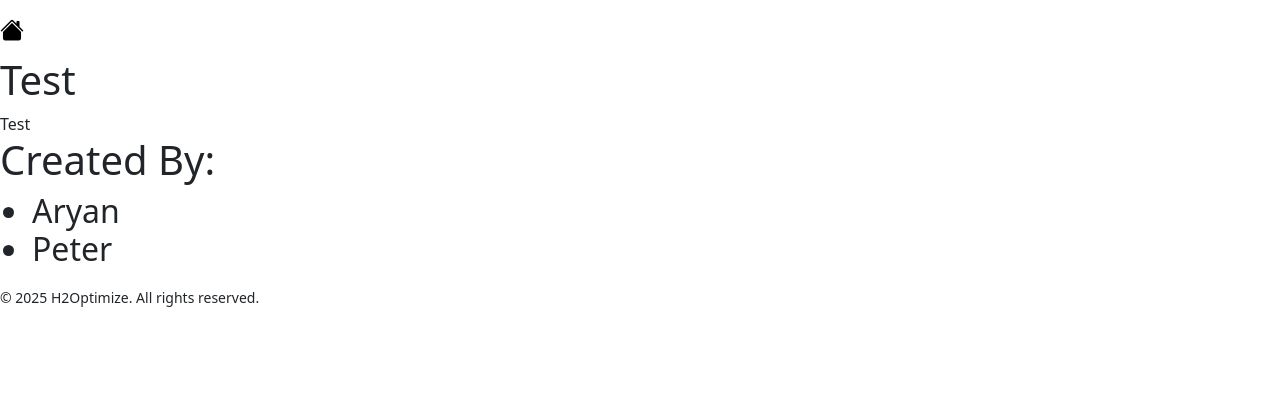
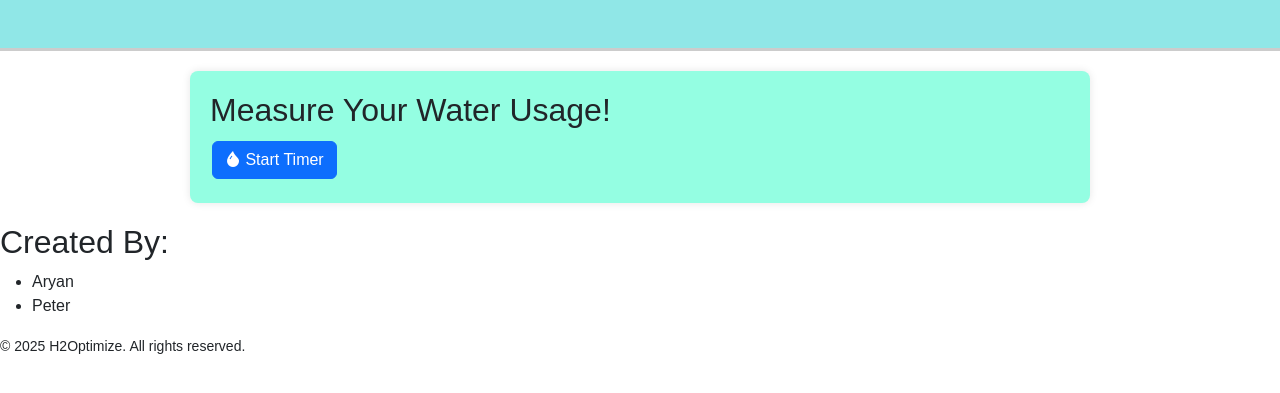
Before and after one commit to aryan-sathish/build-a-thon-2025, a Flask app: page / in a window 1280 px wide. Shown: the top 393 px of the page. Run offline with Flask 3, Linux system fonts and the light colour scheme.

Commit message:
started on the js code for timer

```diff
--- a/templates/design_templates/style.css
+++ b/static/style.css
@@ -1,4 +1,4 @@
-/* style.css */
+style.css
 
 /* General list styling */
 ul li {
@@ -8,10 +8,10 @@ ul li {
 /* Header styling */
 header {
     padding: 20px;
-    background-color: #556D8A;
+    background-color: #90e7e7;
     border-bottom: 3px solid #ccc;
 }
-
+/*
 header h1 a {
     text-decoration: none;
     color: black;
@@ -21,16 +21,18 @@ header h1 a:hover {
     text-decoration: underline;
     color: darkblue;
 }
-
-footer {
+*/
+/*footer {
     padding: 20px;
     background-color: #556D8A;
     border-bottom: 3px solid #ccc;
 }
-
+*/
 footer a {
     text-decoration: none;
     color: black;
+    background-color: darkblue;
+
 }
 
 footer a:hover {
@@ -40,20 +42,43 @@ footer a:hover {
 
 /* Navigation bar styling */
 
-
 body {
     font-family: 'Poppins', sans-serif;
     margin: 0; /* Reset browser default margin */
-    background-color: #A9D6E5   ;
+    background-color: white   ;
+
 }
 
 main {
     padding: 20px; /* Adds space inside main so content doesn't hug edges */
     margin: 20px auto; /* Adds space outside main; auto centers if max-width used */
     max-width: 900px; /* Optional: keeps content from stretching too wide on big screens */
-    background-color: #6e74ca ;
+    background-color: #94fee2 ;
     border-radius: 8px; /* Slightly rounded corners for a nicer look */
     box-shadow: 0 0 8px rgba(0,0,0,0.1); /* subtle shadow for depth */
 
 
 }
+
+button {
+  background-color: hsl(219, 100%, 71%);
+  border: none;
+  color: rgb(102, 161, 255);
+  padding: 20px;
+  text-align: center;
+  text-decoration: none;
+  display: inline-block;
+  font-size: 20px;
+  margin: 4px 2px;
+  font-family: "Poppins", sans-serif;
+}
+
+.circlebutton {
+    width: 100px;
+    text-align: center;
+
+}
+
+h2 {
+    font-family: "Poppins", sans-serif;
+}
--- a/templates/design_templates/footer.html
+++ b/templates/design_templates/footer.html
@@ -1,10 +1,8 @@
 <footer>
-   <h1>Created By:</h1>
-   <h2>
+   <h2>Created By:</h2>
    <ul>
       <li>Aryan</li>
       <li>Peter</li>
    </ul>
-   </h2>
    <small>© 2025 H2Optimize. All rights reserved.</small>
 </footer>
--- a/templates/design_templates/head.html
+++ b/templates/design_templates/head.html
@@ -4,3 +4,6 @@
 
 <!-- Bootstrap Icons CSS -->
 <link rel="stylesheet" href="https://cdn.jsdelivr.net/npm/bootstrap-icons@1.10.5/font/bootstrap-icons.css">
+
+<!-- Custom CSS -->
+<link rel="stylesheet" href="{{ url_for('static', filename='style.css') }}">
--- a/templates/design_templates/header.html
+++ b/templates/design_templates/header.html
@@ -1,7 +1,5 @@
 <header>
   <h1>
-    <a href="{{ url_for('home') }}">  <!-- Changed to match route function name -->
-      <i class="bi bi-house-fill" style="font-size: 1.5rem; color: black;"></i>
-    </a>
+
   </h1>
 </header>
--- a/templates/index.html
+++ b/templates/index.html
@@ -2,15 +2,38 @@
 <html>
 <head>
    <meta charset="UTF-8">
-   <title>this is a title</title>
+   <title>H2Optimize</title>
    {% include 'design_templates/head.html' %}
 </head>
 <body>
    {% include 'design_templates/header.html' %}
-   <h1>Test</h1>
-   <form action="/" method="POST">
+   <!-- {% include 'design_templates/header.html' %} -->
+    <main>
+   <h2>Measure Your Water Usage!</h2>
+   <!-- <form action="/" method="POST">
       Test
-   </form>
+   </form> -->
+
+   <button type="button" class="btn btn-primary" id = "btn-timer">
+   <i class="bi bi-droplet-fill"></i> Start Timer
+   </button>
+
+   <!-- <script>
+      let timer = 0;
+      let interval = null;
+
+      document.getElementById("btn-timer").addEventListener("click", function() {
+      // If timer is running; stop
+      if (interval !== null) {
+        clearInterval(interval);
+      }
+
+      timer = 0;
+      document =
+
+   </script> -->
+   </main>
+
    {% include 'design_templates/footer.html' %}
 </body>
 </html>
```
Also changed, not shown: static/timer.js (added), 1 other file.
